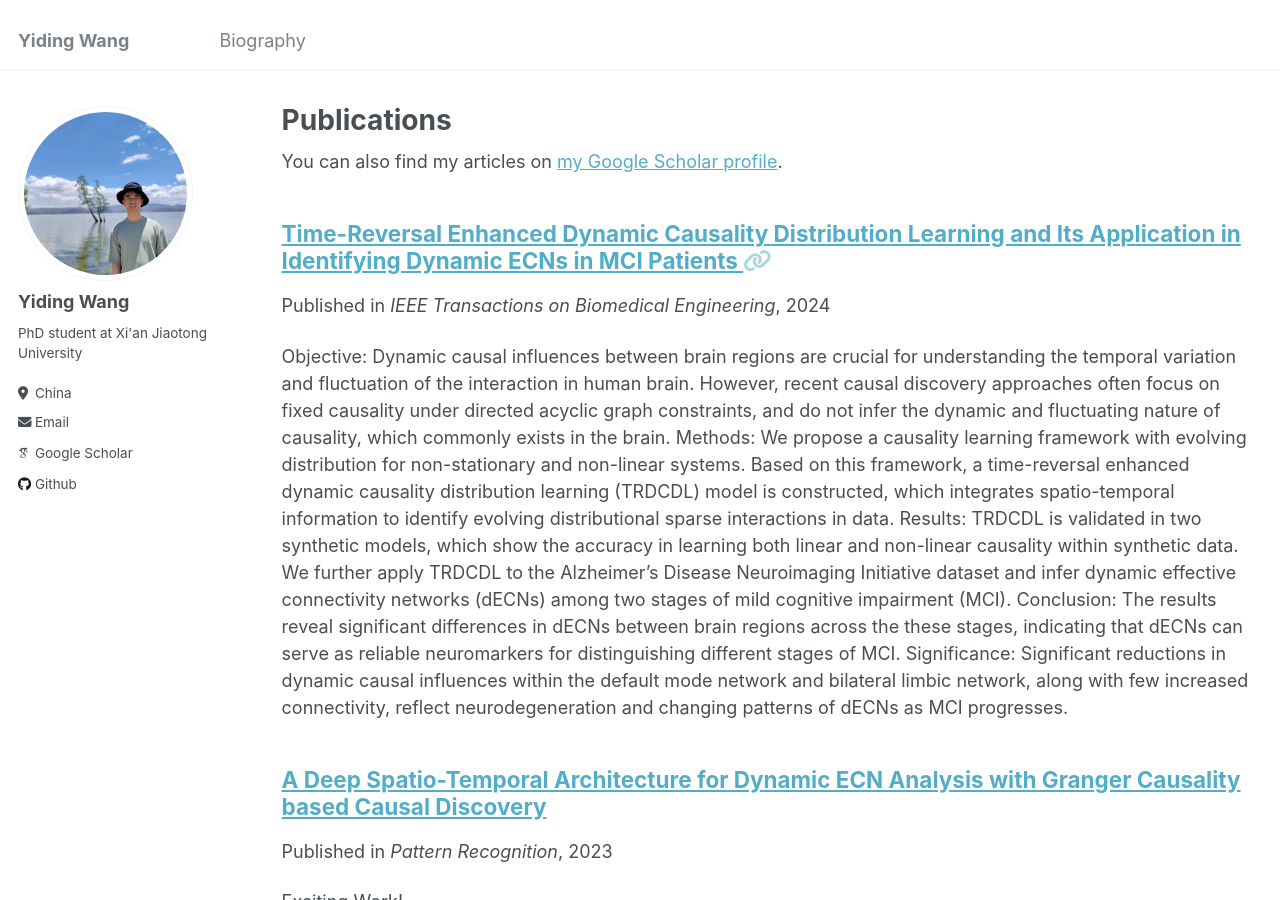
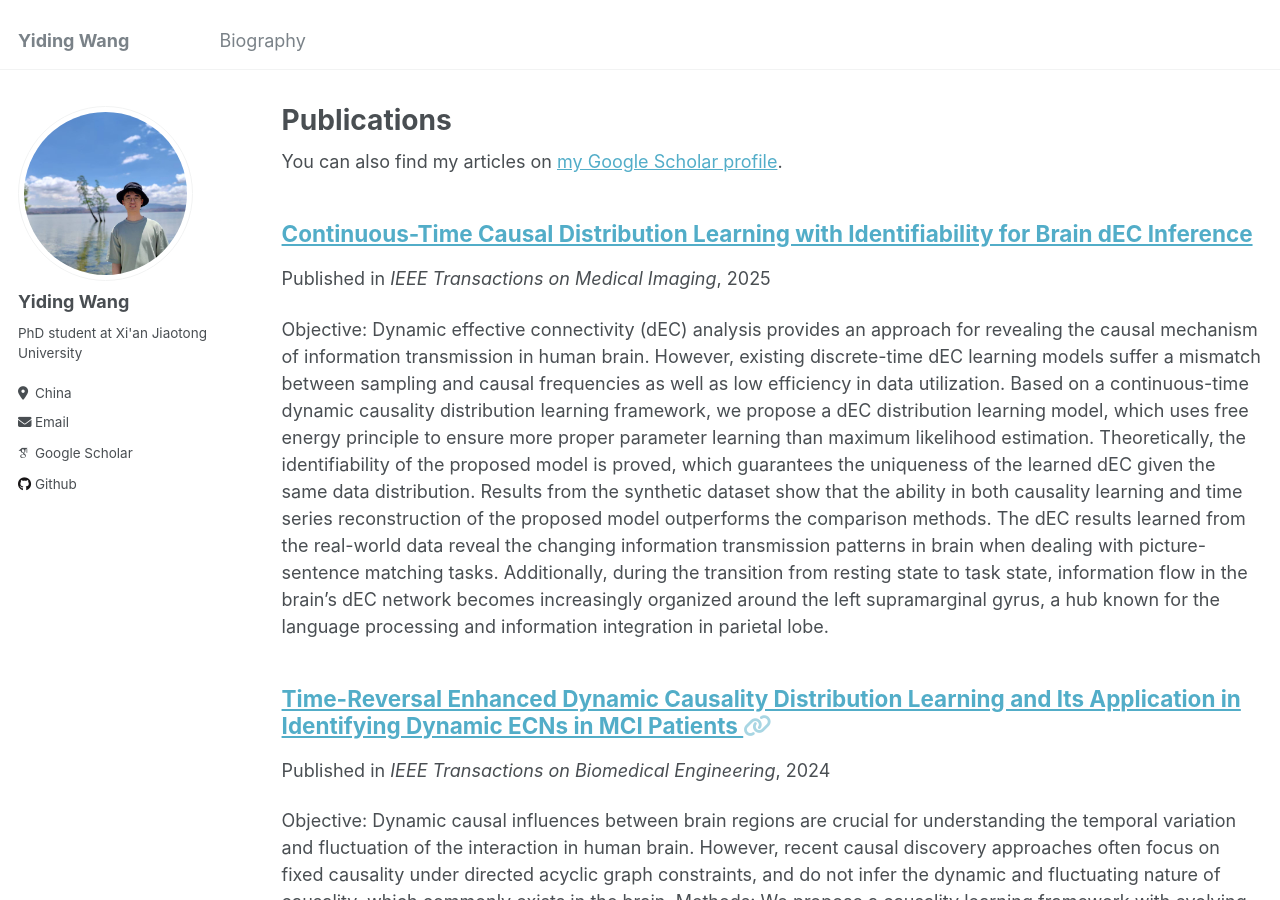
Before and after one commit to Yiding00/Yiding00.github.io, a Jekyll site: the page built from _pages/publications.md, in a window 1280 px wide and 900 px high. Built offline with Jekyll 4.4.1, drawn with Linux system fonts in a browser that asks for light colours; some web fonts are replaced.

Commit message:
IDECD-CT

```diff
--- /dev/null
+++ b/_publications/2025-IDECD-CT.md
@@ -0,0 +1,18 @@
+---
+title: "Continuous-Time Causal Distribution Learning with Identifiability for Brain dEC Inference"
+collection: publications
+# link:  'https://ieeexplore.ieee.org/document/11033174'
+code: 'https://github.com/Yiding00/IDECD-CT'
+permalink: /publication/2025-IDECD-CT
+date: 2025-08-17
+venue: 'IEEE Transactions on Medical Imaging'
+authors: <b>Yiding Wang</b>, Chen Qiao
+# pubinfo:
+revinfo: 'Submitted'
+---
+
+Objective: Dynamic effective connectivity (dEC) analysis provides an approach for revealing the causal mechanism of information transmission in human brain. However, existing discrete-time dEC learning models suffer a mismatch between sampling and causal frequencies as well as low efficiency in data utilization.
+Based on a continuous-time dynamic causality distribution learning framework, we propose a dEC distribution learning model, which uses free energy principle to ensure more proper parameter learning than maximum likelihood estimation. Theoretically, the identifiability of the proposed model is proved, which guarantees the uniqueness of the learned dEC given the same data distribution.
+Results from the synthetic dataset show that the ability in both causality learning and time series reconstruction of the proposed model outperforms the comparison methods.
+The dEC results learned from the real-world data reveal the changing information transmission patterns in brain when dealing with picture-sentence matching tasks.
+Additionally, during the transition from resting state to task state, information flow in the brain’s dEC network becomes increasingly organized around the left supramarginal gyrus, a hub known for the language processing and information integration in parietal lobe.
```
Also changed, not shown: _pages/about.md (+2 -2 lines).
